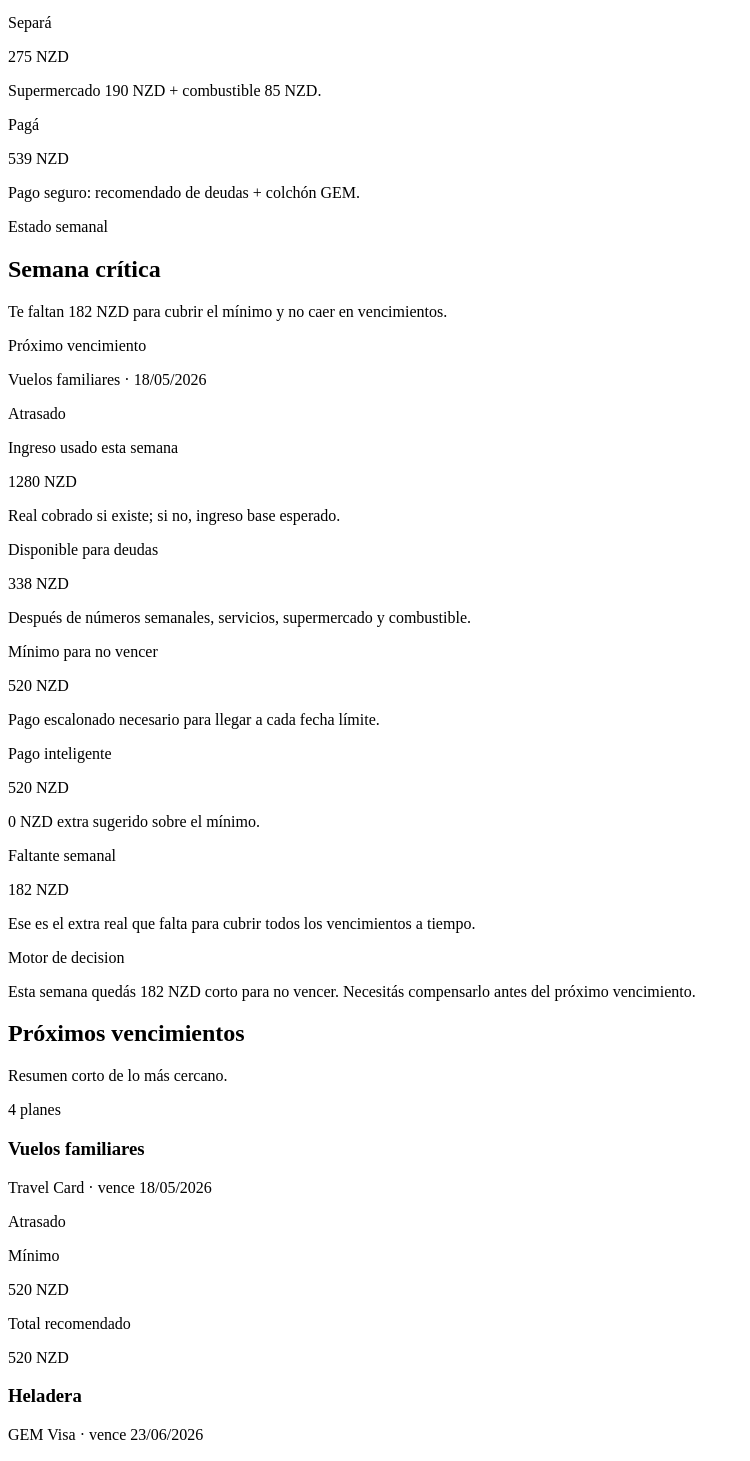
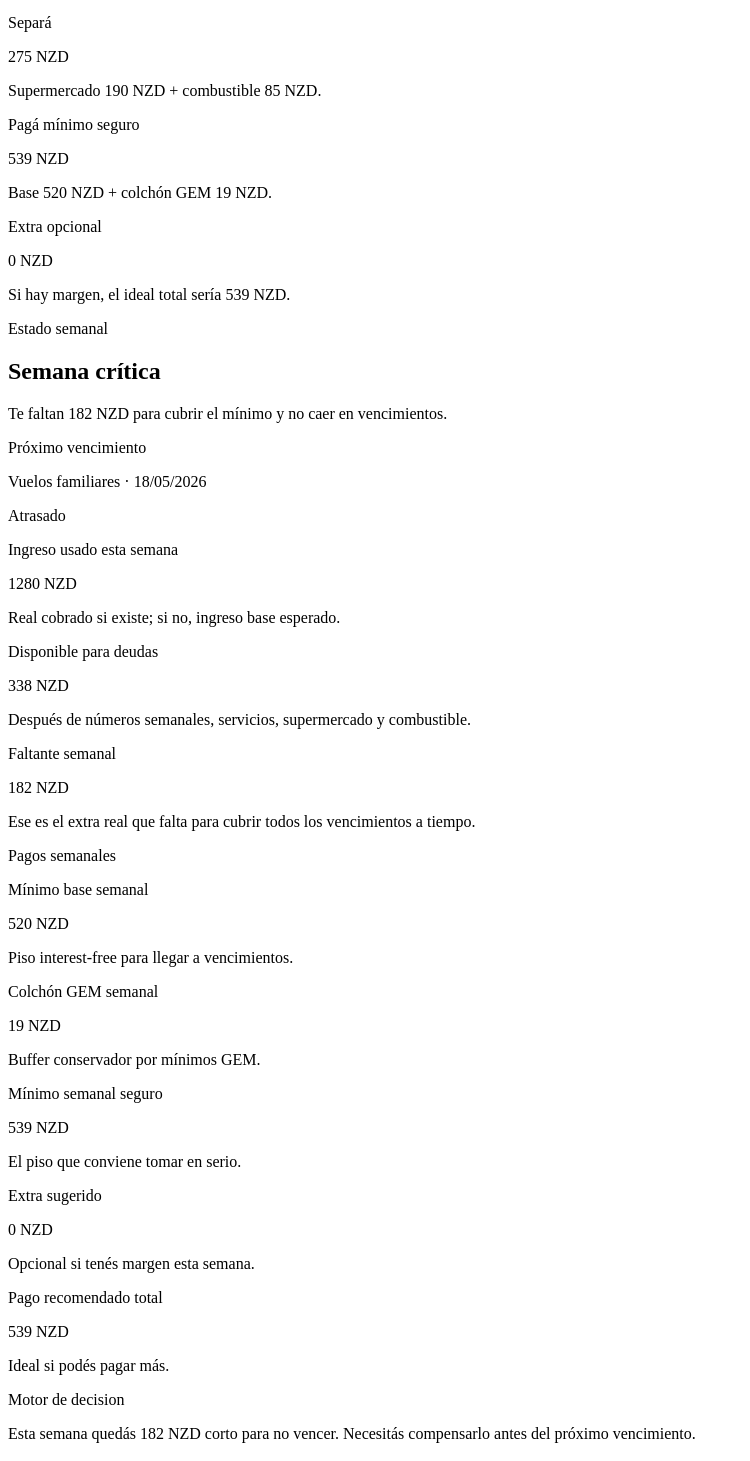
Before and after one commit to marcosgaier/finance-app, a React (Vite) app: page / in a window 1280 px wide. Shown: the part 528-1989 px from the top of the page, without its empty margins (0-750 px from the left). Built offline with nearby package versions, Linux system fonts and the light colour scheme; the HTML template or start-up script is replaced by a standard one.

Commit message:
Clarify weekly debt payment breakdown

```diff
--- a/src/components/GemMinimumSummary.jsx
+++ b/src/components/GemMinimumSummary.jsx
@@ -22,8 +22,8 @@ export function GemMinimumSummary({ summary }) {
 
       <div className="mt-4 grid gap-4 xl:grid-cols-2">
         <InfoGroup title="Vencimientos interest-free">
-          <Metric label="Mínimo semanal para llegar justo" value={formatMoney(summary.minimumToAvoidExpiry)} />
-          <Metric label="Recomendado interest-free" value={formatMoney(summary.interestFreeRecommendedPayment)} />
+          <Metric label="Mínimo base semanal" value={formatMoney(summary.minimumToAvoidExpiry)} />
+          <Metric label="Extra sugerido" value={formatMoney(summary.extraSuggestedPayment)} />
         </InfoGroup>
 
         <InfoGroup title="Mínimos obligatorios GEM">
@@ -42,7 +42,8 @@ export function GemMinimumSummary({ summary }) {
         </InfoGroup>
 
         <InfoGroup title="Pago semanal seguro">
-          <Metric label="Recomendado interest-free + colchón GEM" value={formatMoney(summary.suggestedSafeWeeklyPayment)} tone="warning" />
+          <Metric label="Mínimo semanal seguro" value={formatMoney(summary.minimumSafeWeeklyPayment)} tone="warning" />
+          <Metric label="Pago recomendado total" value={formatMoney(summary.totalRecommendedPayment)} />
           <p className="rounded-md border border-amber-200 bg-amber-50 p-3 text-sm leading-6 text-amber-900">
             GEM puede aplicar parte de tus pagos a planes largos. Este colchón reduce el riesgo de que el pago requerido suba cuando actualices saldos.
           </p>
--- a/src/components/WeeklyActionPlan.jsx
+++ b/src/components/WeeklyActionPlan.jsx
@@ -35,7 +35,14 @@ export function WeeklyActionPlan({ financeData, weeklySummary }) {
   const totalIncome = usedWeeklyIncome + extraIncomeTotal;
   const fixedReserve = Number(weeklySummary.fixedTotal || 0);
   const variableBudget = Number(weeklySummary.groceries || 0) + Number(weeklySummary.fuel || 0);
-  const debtPayment = Number(weeklySummary.suggestedSafeWeeklyPayment || weeklySummary.recommendedPayment || 0);
+  const weeklyGemBuffer = Number(weeklySummary.gemMinimumSummary?.weeklyBuffer || 0);
+  const minimumSafeWeeklyPayment = Number(weeklySummary.minimumToAvoidExpiry || 0) + weeklyGemBuffer;
+  const extraSuggestedPayment = Math.max(
+    0,
+    Number(weeklySummary.recommendedPayment || 0) - Number(weeklySummary.minimumToAvoidExpiry || 0),
+  );
+  const totalRecommendedPayment = minimumSafeWeeklyPayment + extraSuggestedPayment;
+  const debtPayment = minimumSafeWeeklyPayment;
   const estimatedFree = totalIncome - fixedReserve - variableBudget - debtPayment;
   const transactionTotals = calculateTransactionTotals(activeWeek?.variableTransactions || []);
   const actualDebtPayments = sumAmounts(activeWeek?.payments || []);
@@ -54,7 +61,7 @@ export function WeeklyActionPlan({ financeData, weeklySummary }) {
         </div>
       </div>
 
-      <div className="mt-4 grid gap-3 lg:grid-cols-4">
+      <div className="mt-4 grid gap-3 lg:grid-cols-5">
         <ActionStep
           label="Ingreso usado esta semana"
           value={formatMoney(totalIncome)}
@@ -75,13 +82,15 @@ export function WeeklyActionPlan({ financeData, weeklySummary }) {
           helper={`Supermercado ${formatMoney(weeklySummary.groceries)} + combustible ${formatMoney(weeklySummary.fuel)}.`}
         />
         <ActionStep
-          label="Pagá"
+          label="Pagá mínimo seguro"
           value={formatMoney(debtPayment)}
-          helper={
-            weeklySummary.suggestedSafeWeeklyPayment
-              ? 'Pago seguro: recomendado de deudas + colchón GEM.'
-              : 'Pago recomendado actual para no correr con vencimientos.'
-          }
+          helper={`Base ${formatMoney(weeklySummary.minimumToAvoidExpiry)} + colchón GEM ${formatMoney(weeklyGemBuffer)}.`}
+          tone="warning"
+        />
+        <ActionStep
+          label="Extra opcional"
+          value={formatMoney(extraSuggestedPayment)}
+          helper={`Si hay margen, el ideal total sería ${formatMoney(totalRecommendedPayment)}.`}
         />
       </div>
 
@@ -105,9 +114,14 @@ export function WeeklyActionPlan({ financeData, weeklySummary }) {
   );
 }
 
-function ActionStep({ label, value, helper }) {
+function ActionStep({ label, value, helper, tone = 'default' }) {
+  const toneClass = {
+    default: 'border-stone-200 bg-stone-50',
+    warning: 'border-amber-200 bg-amber-50',
+  }[tone];
+
   return (
-    <div className="rounded-md border border-stone-200 bg-stone-50 p-3">
+    <div className={`rounded-md border p-3 ${toneClass}`}>
       <p className="text-xs font-semibold uppercase tracking-wide text-teal-700">{label}</p>
       <p className="mt-1 text-2xl font-bold text-stone-950">{value}</p>
       <p className="mt-2 text-sm leading-5 text-stone-600">{helper}</p>
--- a/src/pages/Dashboard.jsx
+++ b/src/pages/Dashboard.jsx
@@ -33,6 +33,13 @@ export function Dashboard({ financeData, setFinanceData }) {
     };
   }, [financeData]);
   const weeklySummary = useMemo(() => calculateWeeklyDebtReserve(effectiveFinanceData), [effectiveFinanceData]);
+  const weeklyGemBuffer = Number(weeklySummary.gemMinimumSummary?.weeklyBuffer || 0);
+  const minimumSafeWeeklyPayment = Number(weeklySummary.minimumToAvoidExpiry || 0) + weeklyGemBuffer;
+  const extraSuggestedPayment = Math.max(
+    0,
+    Number(weeklySummary.recommendedPayment || 0) - Number(weeklySummary.minimumToAvoidExpiry || 0),
+  );
+  const totalRecommendedPayment = minimumSafeWeeklyPayment + extraSuggestedPayment;
 
   function updatePlan(planId, patch) {
     setFinanceData((currentData) => ({
@@ -166,11 +173,9 @@ export function Dashboard({ financeData, setFinanceData }) {
             <WeeklyActionPlan financeData={financeData} weeklySummary={weeklySummary} />
             <WeeklyStatus summary={weeklySummary} />
 
-            <section className="grid gap-3 sm:grid-cols-2 xl:grid-cols-5">
+            <section className="grid gap-3 sm:grid-cols-2 xl:grid-cols-3">
               <StatCard label="Ingreso usado esta semana" value={weeklySummary.weeklyIncome} helper="Real cobrado si existe; si no, ingreso base esperado." />
               <StatCard label="Disponible para deudas" value={weeklySummary.availableForDebt} helper="Después de números semanales, servicios, supermercado y combustible." tone="strong" />
-              <StatCard label="Mínimo para no vencer" value={weeklySummary.minimumToAvoidExpiry} helper="Pago escalonado necesario para llegar a cada fecha límite." tone="warning" />
-              <StatCard label="Pago inteligente" value={weeklySummary.recommendedPayment} helper={`${formatMoney(weeklySummary.smartExtraReserve)} extra sugerido sobre el mínimo.`} tone="strong" />
               <StatCard
                 label={weeklySummary.weeklyShortfall > 0 ? 'Faltante semanal' : `Margen de vida: ${weeklySummary.lifeMarginStatus.label}`}
                 value={weeklySummary.weeklyShortfall > 0 ? weeklySummary.weeklyShortfall : weeklySummary.lifeMargin}
@@ -181,6 +186,17 @@ export function Dashboard({ financeData, setFinanceData }) {
                 }
                 tone={weeklySummary.weeklyShortfall > 0 ? 'danger' : weeklySummary.lifeMarginStatus.tone}
               />
+            </section>
+
+            <section className="rounded-lg border border-stone-200 bg-white p-4 shadow-sm">
+              <p className="text-sm font-semibold uppercase tracking-wide text-teal-700">Pagos semanales</p>
+              <div className="mt-3 grid gap-3 sm:grid-cols-2 xl:grid-cols-5">
+                <StatCard label="Mínimo base semanal" value={weeklySummary.minimumToAvoidExpiry} helper="Piso interest-free para llegar a vencimientos." />
+                <StatCard label="Colchón GEM semanal" value={weeklyGemBuffer} helper="Buffer conservador por mínimos GEM." />
+                <StatCard label="Mínimo semanal seguro" value={minimumSafeWeeklyPayment} helper="El piso que conviene tomar en serio." tone="warning" />
+                <StatCard label="Extra sugerido" value={extraSuggestedPayment} helper="Opcional si tenés margen esta semana." />
+                <StatCard label="Pago recomendado total" value={totalRecommendedPayment} helper="Ideal si podés pagar más." tone="strong" />
+              </div>
             </section>
 
             <section className="rounded-lg border border-stone-200 bg-white p-4 shadow-sm">
@@ -198,6 +214,10 @@ export function Dashboard({ financeData, setFinanceData }) {
             <GemMinimumSummary
               summary={{
                 ...weeklySummary.gemMinimumSummary,
+                minimumToAvoidExpiry: weeklySummary.minimumToAvoidExpiry,
+                extraSuggestedPayment,
+                minimumSafeWeeklyPayment,
+                totalRecommendedPayment,
                 interestFreeRecommendedPayment: weeklySummary.interestFreeRecommendedPayment,
                 suggestedSafeWeeklyPayment: weeklySummary.suggestedSafeWeeklyPayment,
               }}
```
